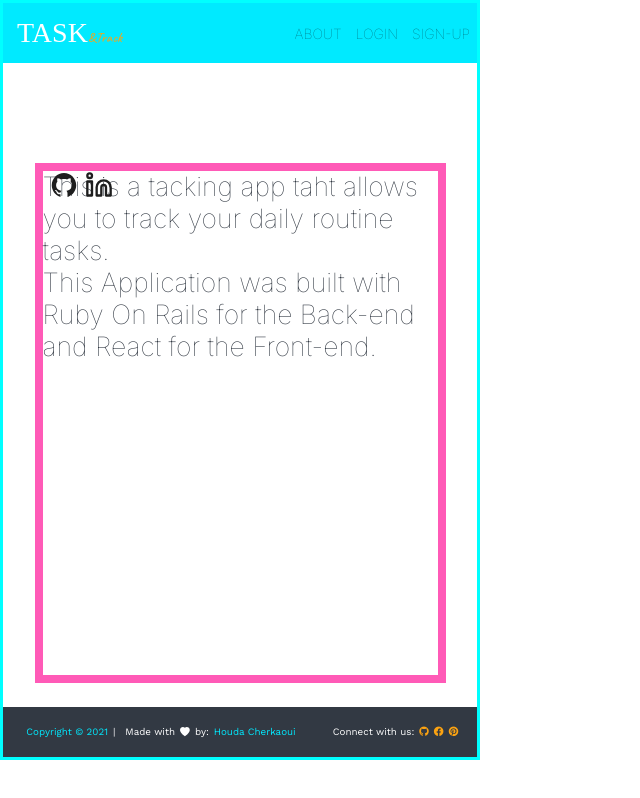
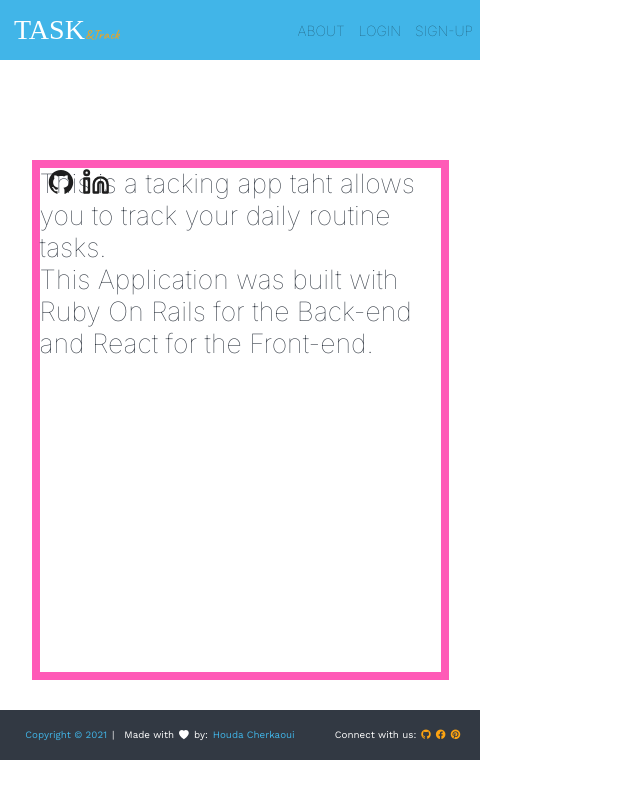
Before and after one commit to CalyCherkaoui/task-track-front-end, a React (Create React App) app: page / in a window 1280 px wide. Shown: the whole page, without its empty margins (0-640 px from the left). Built offline with nearby package versions, Linux system fonts and the light colour scheme; a web font is replaced by a local one.

Commit message:
Update index.css

```diff
--- a/src/index.css
+++ b/src/index.css
@@ -18,7 +18,7 @@ html {
 
 body {
   box-sizing: border-box;
-  position: relative;
+  /* position: relative; */
   font-size: 1em;
 }
 
@@ -41,10 +41,10 @@ a {
   --font-logo-secondary: 'Caveat', cursive;
 
   /* --theme-blue-dark: rgb(98, 181, 229); */
-  --theme-blue: rgb(0, 234, 255);
+  --theme-blue: #41b5e8;
   --theme-green: #86df81;
   --theme-grey: #323943;
-  --theme-light-grey: rgb(216, 214, 214);
+  --theme-light-grey: hsl(0, 0%, 94%);
 
   --white: rgb(255, 255, 255);
   --black: #1e1e1e;
@@ -56,8 +56,8 @@ a {
   --mobile-width-max: 480px;
   --mobile-height-max: 95vh;
 
-  --mobile-width-min: 300px;
-  --mobile-height-min: 735px;
+  --mobile-width-min: 320px;
+  --mobile-height-min: 740px;
 }
 
 .shadowed_small {
@@ -78,8 +78,9 @@ a {
   max-height: var(--mobile-height-max);
   min-height: var(--mobile-height-min);
   /* background-color: aqua; */
-  border: aqua solid 3px;
+  /* border: aqua solid 3px; */
   position: relative;
+  /* background-color: var(--theme-light-grey); */
 }
 
 .box_flex_col_centered {
```
